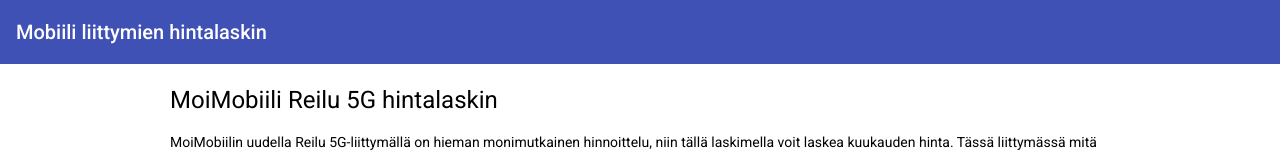
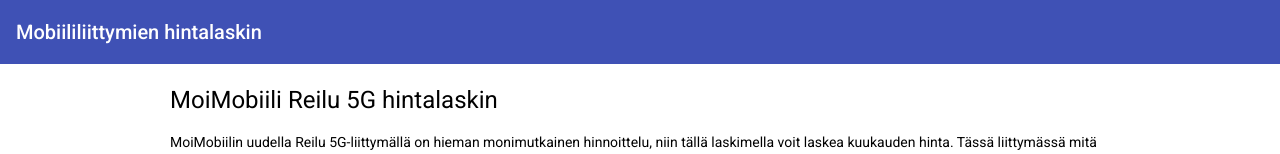
Before and after one commit to olkitu/fin-mobile-plan-pricing-calculator, an Angular app: page / in a window 1280 px wide. Shown: the top 154 px of the page. Built offline with nearby package versions, Linux system fonts and the light colour scheme.

Commit message:
Fix grammar typo

```diff
--- a/src/app/app.component.html
+++ b/src/app/app.component.html
@@ -1,5 +1,5 @@
 <mat-toolbar color="primary">
-  <span>Mobiili liittymien hintalaskin</span>
+  <span>Mobiililiittymien hintalaskin</span>
   <span class="spacer"></span>
 </mat-toolbar>
 <div class="container">
```
